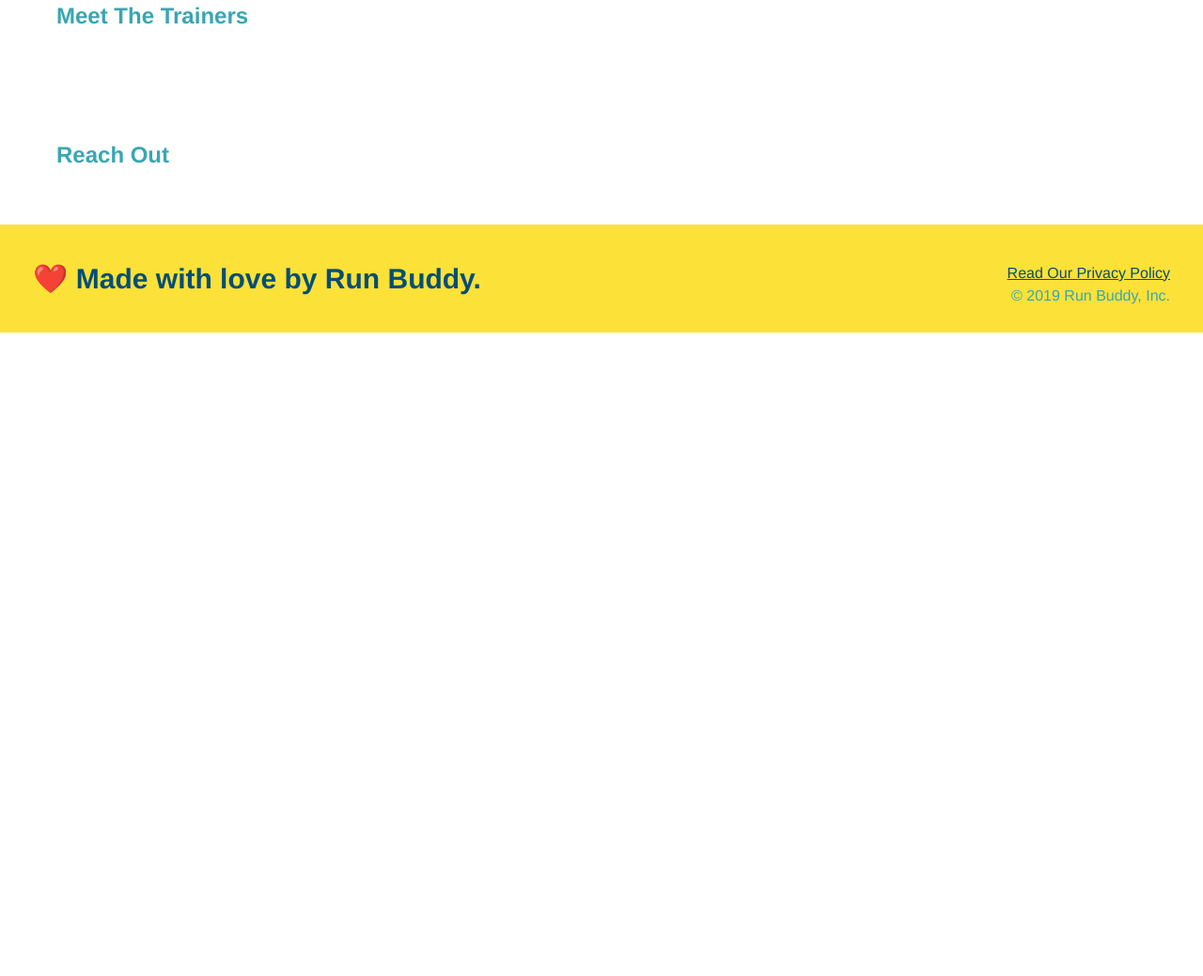
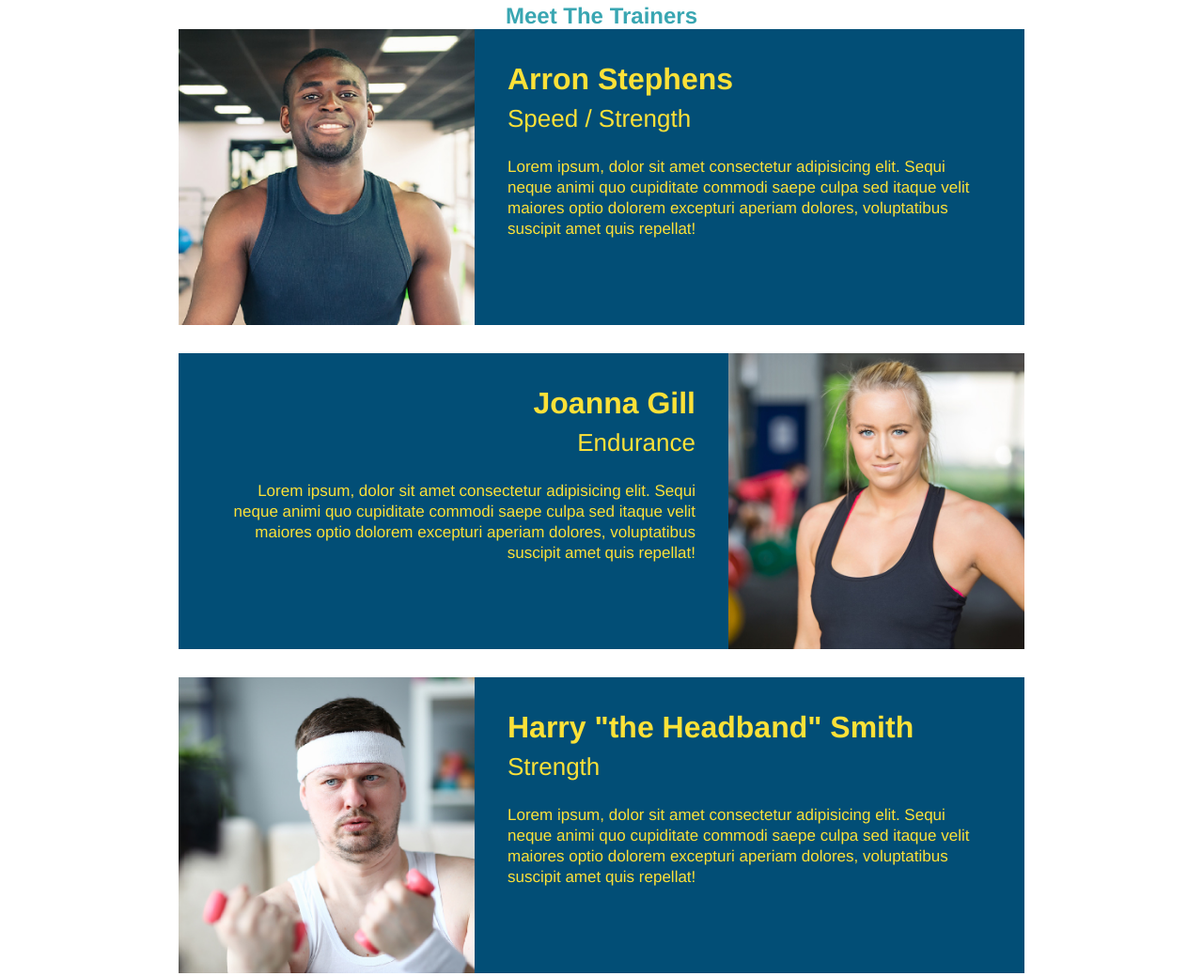
Before and after one commit to psvincent/run-buddy, a plain HTML site: page index.html in a window 1280 px wide. Shown: the part 2693-3732 px from the top of the page at 94% size. Before the commit the page ends 3047 px from the top, so only its background shows below. Drawn offline with Linux system fonts and the light colour scheme.

Commit message:
meet the trainers section

```diff
--- a/assets/css/style.css
+++ b/assets/css/style.css
@@ -148,3 +148,45 @@ section {
 .steps span {
     font-size: 38px;
 }
+.trainers {
+    text-align: center;
+}
+.trainer {
+    width: 900px;
+    margin: 0 auto 30px auto;
+    background: #024e76;
+    color: #fce138;
+    overflow: auto;
+}
+.trainer img {
+    width: 35%;
+    float: left;
+}
+
+  .trainer-bio {
+    padding: 35px;
+    float: left;
+    width: 65%;
+}
+.text-left {
+    text-align: left;
+}
+
+  .text-right {
+    text-align: right;
+}
+.trainer-bio h3 {
+    font-size: 32px;
+    margin-bottom: 8px;
+}
+
+  .trainer-bio h4 {
+    font-weight: lighter;
+    font-size: 26px;
+    margin-bottom: 25px;
+}
+
+  .trainer-bio p {
+    font-size: 17px;
+    line-height: 1.3;
+}
--- a/index.html
+++ b/index.html
@@ -95,12 +95,45 @@
     </div>
   </section>
 
-  <section>
+  <section id="your-trainers" class="trainers">
     <h2>Meet The Trainers</h2>
+    <article class="trainer">
+      <img src="./assets/images/trainer-1.jpg" alt="Arron Stephens in his workout clothes, ready to pump iron" />
+      <div class="trainer-bio text-left">
+        <h3>Arron Stephens</h3>
+        <h4>Speed / Strength</h4>
+        <p>
+          Lorem ipsum, dolor sit amet consectetur adipisicing elit. Sequi neque animi quo cupiditate commodi saepe culpa sed
+      itaque velit maiores optio dolorem excepturi aperiam dolores, voluptatibus suscipit amet quis repellat!
+        </p>
+      </div>
+    </article>
+    <article class="trainer">
+      <div class="trainer-bio text-right">
+        <h3>Joanna Gill</h3>
+        <h4>Endurance</h4>
+        <p>
+          Lorem ipsum, dolor sit amet consectetur adipisicing elit. Sequi neque animi quo cupiditate commodi saepe culpa sed
+          itaque velit maiores optio dolorem excepturi aperiam dolores, voluptatibus suscipit amet quis repellat!
+        </p>
+      </div>
+      <img src="./assets/images/trainer-2.jpg" alt="Joanna Gill cooling off after a workout" />
+    </article>
+    <article class="trainer">
+      <img src="./assets/images/trainer-3.jpg" alt="Harry Smith wearing a headband and lifting comically small pink weights" />
+      <div class="trainer-bio text-left">
+        <h3>Harry "the Headband" Smith</h3>
+        <h4>Strength</h4>
+        <p>
+          Lorem ipsum, dolor sit amet consectetur adipisicing elit. Sequi neque animi quo cupiditate commodi saepe culpa sed
+          itaque velit maiores optio dolorem excepturi aperiam dolores, voluptatibus suscipit amet quis repellat!
+        </p>
+      </div>
+    </article>
   </section>
 
   <section>
-    <h2>Reach Out</h2>
+    <h2 class="section-title primary-border">Reach Out</h2>
   </section>
 
   <footer>
```
Also changed, not shown: assets/images/trainer-1.jpg (added), assets/images/trainer-2.jpg (added), assets/images/trainer-3.jpg (added).
